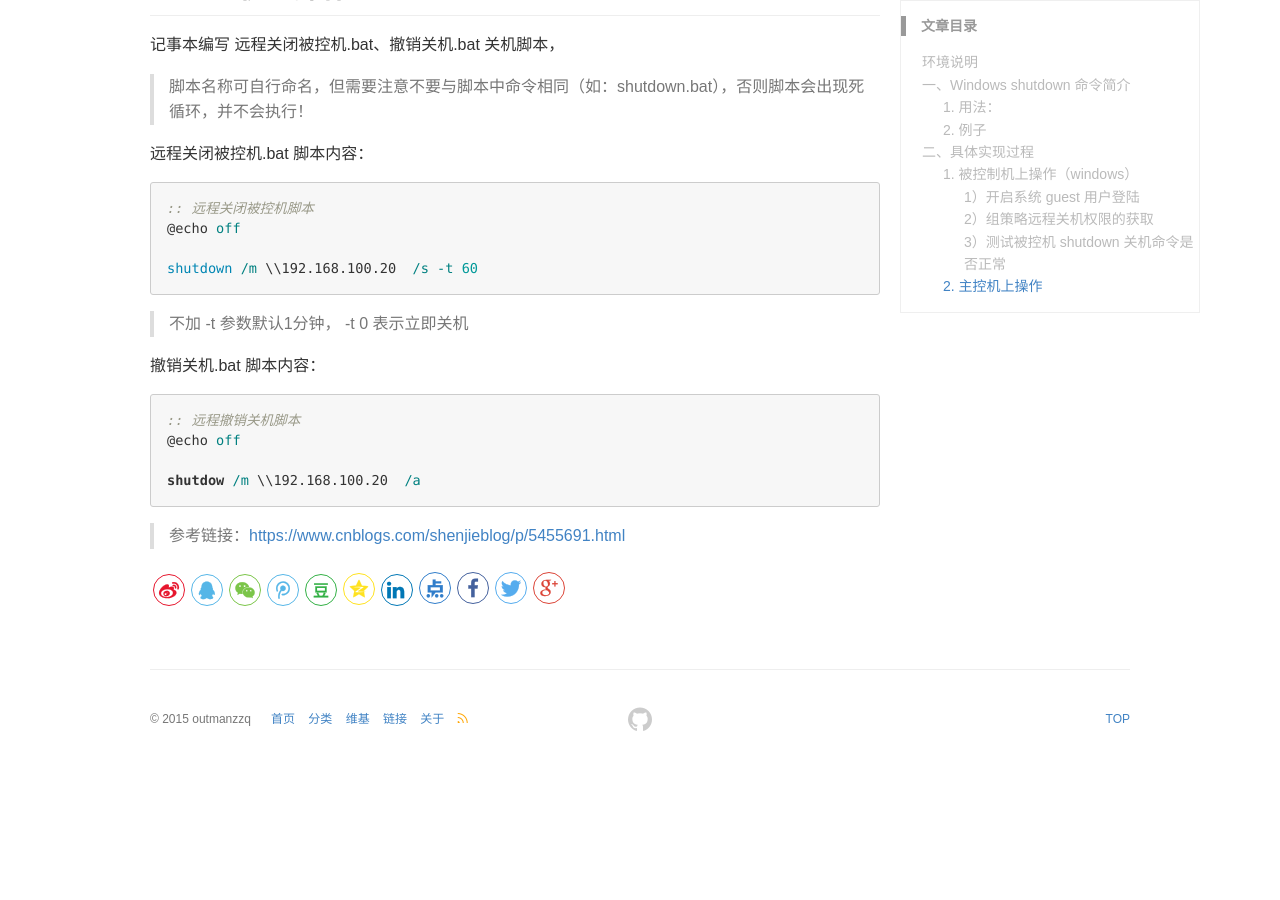
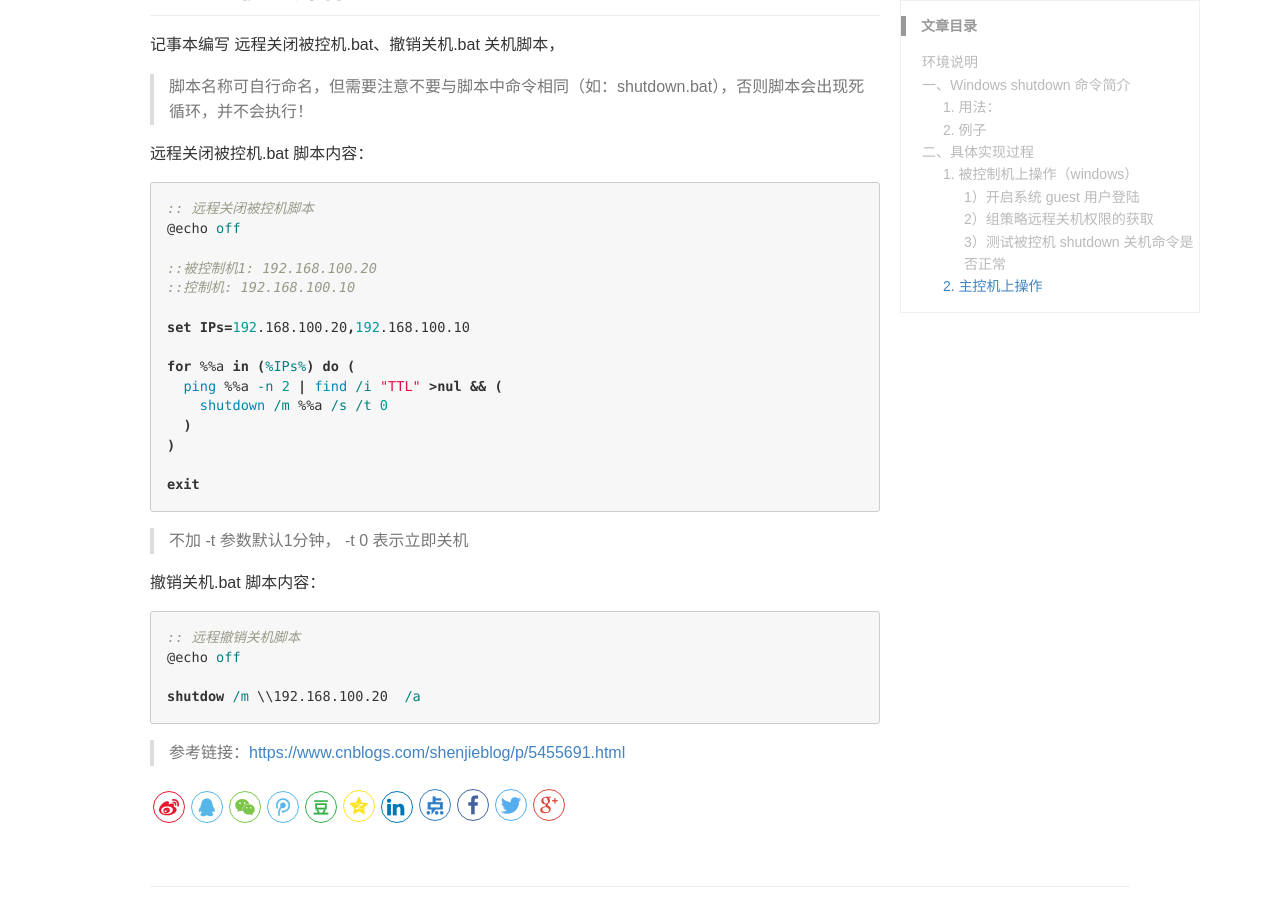
Before and after one commit to outmanzzq/outmanzzq.github.io, a Jekyll site: the page built from _posts/2018-07-25-remote-shutdown4windows.md, in a window 1280 px wide and 900 px high, scrolled down 3228 px. Built offline with Jekyll 4.4.1, drawn with Linux system fonts in a browser that asks for light colours; comment, search, counter and statistics services are not loaded; before the commit the page ends 3996 px from its top, so only the background shows below that.

Commit message:
update remote shutdown bat,add for loop for hostlist

````diff
--- a/_posts/2018-07-25-remote-shutdown4windows.md
+++ b/_posts/2018-07-25-remote-shutdown4windows.md
@@ -110,7 +110,18 @@ keywords: shutdown,remote,windows
 :: 远程关闭被控机脚本
 @echo off
 
-shutdown /m \\192.168.100.20  /s -t 60
+::被控制机1: 192.168.100.20
+::控制机: 192.168.100.10
+
+set IPs=192.168.100.20,192.168.100.10
+
+for %%a in (%IPs%) do (
+  ping %%a -n 2 | find /i "TTL" >nul && (
+    shutdown /m %%a /s /t 0
+  )
+)
+
+exit
 ```
 
 > 不加 -t 参数默认1分钟， -t 0 表示立即关机
````
